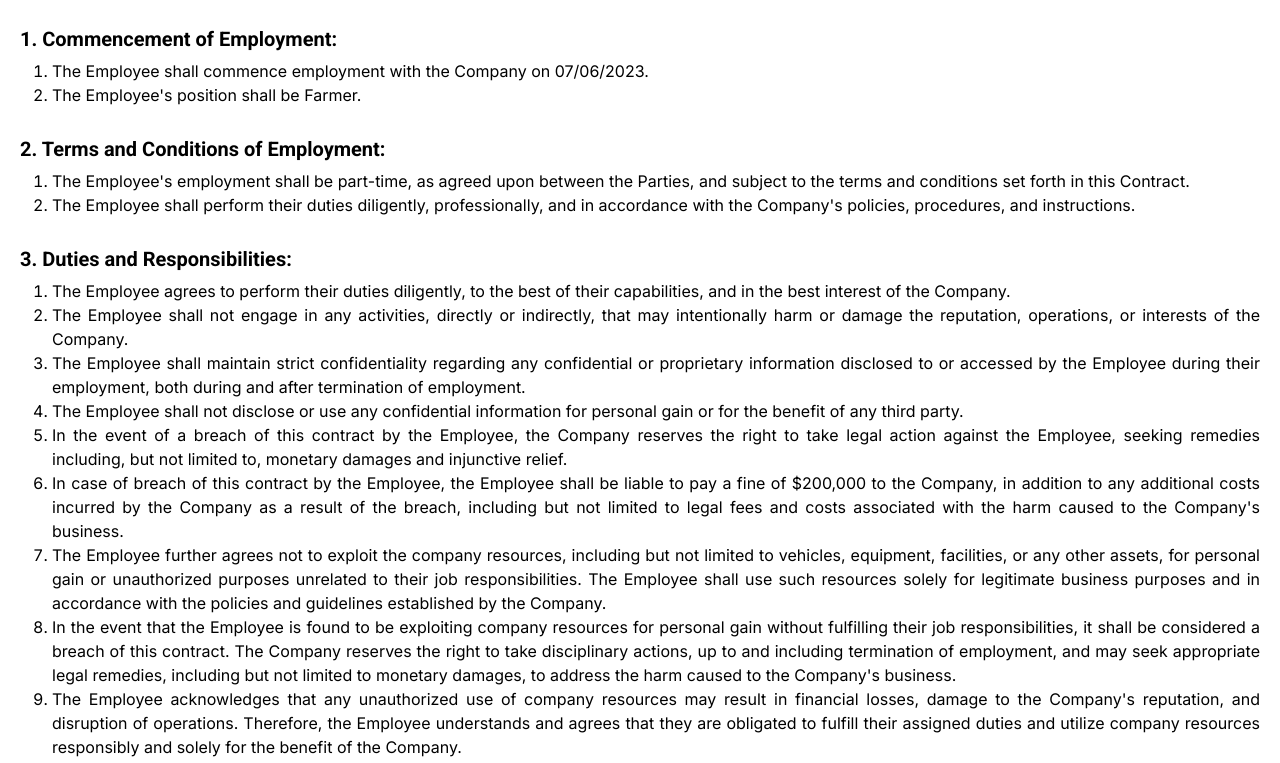
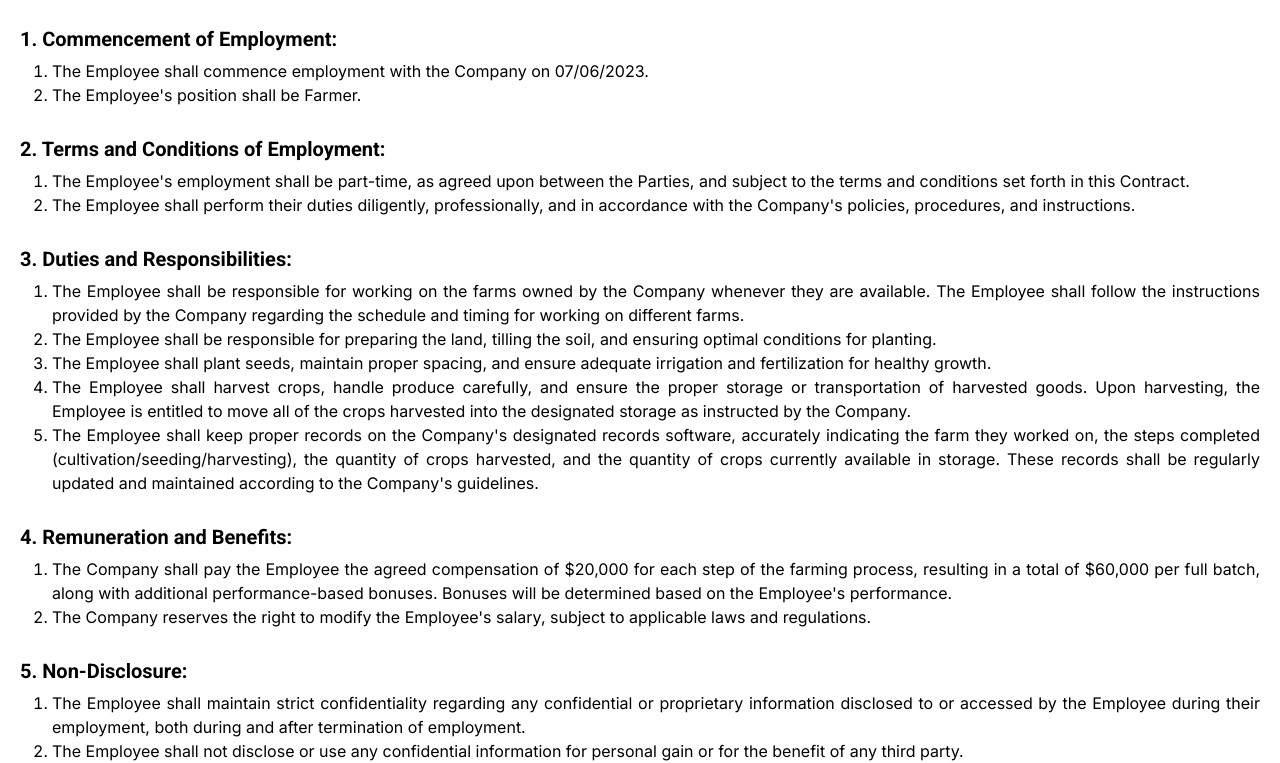
Before and after one commit to hernandezcorporation/hernandezcorporation.github.io, a plain HTML site: page farmer-contract.html in a window 1280 px wide. Shown: the part 217-980 px from the top of the page. Drawn offline with nearby package versions, Linux system fonts and the light colour scheme.

Commit message:
Update farmer-contract.html

```diff
--- a/farmer-contract.html
+++ b/farmer-contract.html
@@ -67,7 +67,7 @@
   <div class="section">
     <h2 class="section-title">FARMER EMPLOYMENT CONTRACT</h2>
     <div class="section-content">
-      <p>This Employment Contract (the "Contract") is entered into between Hernandez Corporation, a registered company under the laws of the state of San Andreas, hereinafter referred to as the "Company," and [Employee's Full Name], an individual resident of [Employee's Address], hereinafter referred to as the "Employee," collectively referred to as the "Parties."</p>
+      <p>This Employment Contract (the "Contract") is entered into between Hernandez Corporation, a registered company under the laws of the state of San Andreas, hereinafter referred to as the "Company," and [Employee's Full Name], an individual resident of [Employee's Address], hereinafter referred to as the "Employee," collectively referred to as the "Parties," for part-time employment on the Whetstone farm and Blueberry farm (referred to as the "Farms")</p>
     </div>
   </div>
 
@@ -97,15 +97,11 @@
   <h2 class="section-title">3. Duties and Responsibilities:</h2>
   <div class="section-content">
     <ol>
-      <li>The Employee agrees to perform their duties diligently, to the best of their capabilities, and in the best interest of the Company.</li>
-      <li> The Employee shall not engage in any activities, directly or indirectly, that may intentionally harm or damage the reputation, operations, or interests of the Company.</li>
-      <li>The Employee shall maintain strict confidentiality regarding any confidential or proprietary information disclosed to or accessed by the Employee during their employment, both during and after termination of employment.</li>
-      <li>The Employee shall not disclose or use any confidential information for personal gain or for the benefit of any third party.</li>
-      <li>In the event of a breach of this contract by the Employee, the Company reserves the right to take legal action against the Employee, seeking remedies including, but not limited to, monetary damages and injunctive relief.</li>
-      <li>In case of breach of this contract by the Employee, the Employee shall be liable to pay a fine of $200,000 to the Company, in addition to any additional costs incurred by the Company as a result of the breach, including but not limited to legal fees and costs associated with the harm caused to the Company's business.</li>
-      <li>The Employee further agrees not to exploit the company resources, including but not limited to vehicles, equipment, facilities, or any other assets, for personal gain or unauthorized purposes unrelated to their job responsibilities. The Employee shall use such resources solely for legitimate business purposes and in accordance with the policies and guidelines established by the Company.</li>
-      <li>In the event that the Employee is found to be exploiting company resources for personal gain without fulfilling their job responsibilities, it shall be considered a breach of this contract. The Company reserves the right to take disciplinary actions, up to and including termination of employment, and may seek appropriate legal remedies, including but not limited to monetary damages, to address the harm caused to the Company's business.</li>
-      <li>The Employee acknowledges that any unauthorized use of company resources may result in financial losses, damage to the Company's reputation, and disruption of operations. Therefore, the Employee understands and agrees that they are obligated to fulfill their assigned duties and utilize company resources responsibly and solely for the benefit of the Company.</li>
+      <li>The Employee shall be responsible for working on the farms owned by the Company whenever they are available. The Employee shall follow the instructions provided by the Company regarding the schedule and timing for working on different farms.</li>
+      <li>The Employee shall be responsible for preparing the land, tilling the soil, and ensuring optimal conditions for planting.</li>
+      <li>The Employee shall plant seeds, maintain proper spacing, and ensure adequate irrigation and fertilization for healthy growth. </li>
+      <li>The Employee shall harvest crops, handle produce carefully, and ensure the proper storage or transportation of harvested goods. Upon harvesting, the Employee is entitled to move all of the crops harvested into the designated storage as instructed by the Company.</li>
+      <li>The Employee shall keep proper records on the Company's designated records software, accurately indicating the farm they worked on, the steps completed (cultivation/seeding/harvesting), the quantity of crops harvested, and the quantity of crops currently available in storage. These records shall be regularly updated and maintained according to the Company's guidelines.</li>
     </ol>
   </div>
 </div>
```
